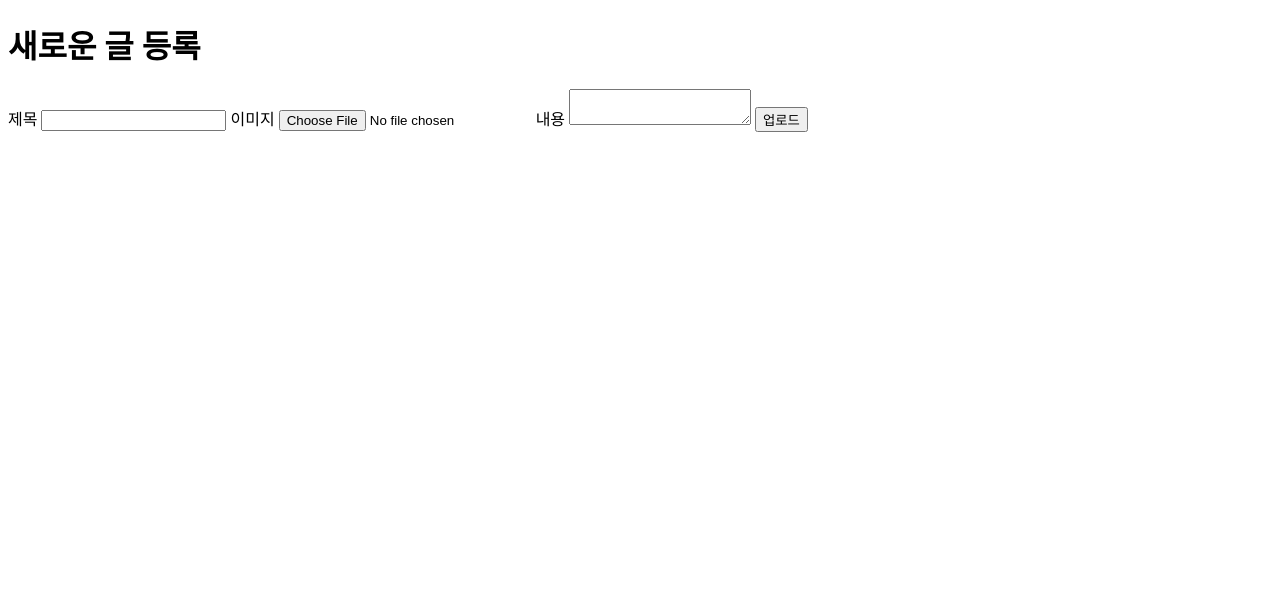
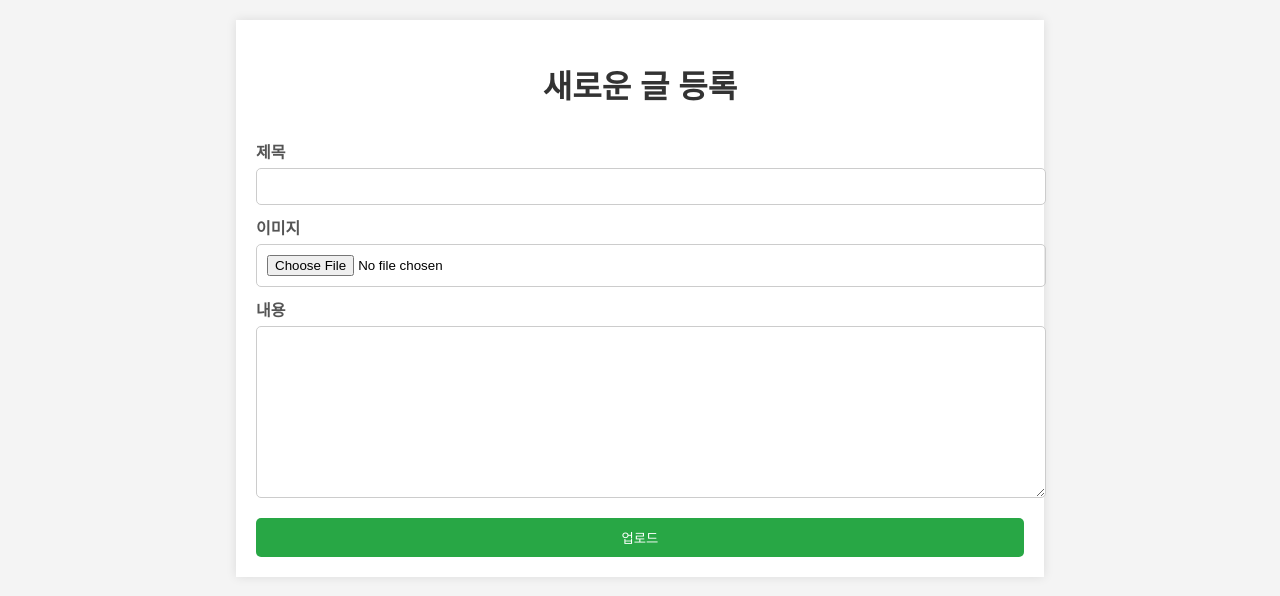
Before and after one commit to hyunjin1999/ONSEMI, a Django app: template blog_app/templates/blog_app/upload.html in a window 1280 px wide. Shown: the top 596 px of the page. Run offline with Django 3.2, Linux system fonts and the light colour scheme; the template is opened without the code that fills it, so the values that code supplies are empty.

Commit message:
feat: 변수 수정

```diff
--- a/blog_app/forms.py
+++ b/blog_app/forms.py
@@ -3,10 +3,10 @@ from blog_app.models import *
 
 class PostForm(forms.ModelForm):
     class Meta:
-        model = Post
+        model = Blog
         fields = ['title', 'content', 'image']
 
 class CommentForm(forms.ModelForm):
     class Meta:
         model = Comment
-        fields = ['text']
+        fields = ['content']
--- a/blog_app/templates/blog_app/upload.html
+++ b/blog_app/templates/blog_app/upload.html
@@ -2,7 +2,59 @@
 <html lang="en">
 <head>
     <meta charset="UTF-8">
-        <title>Post</title>
+    <title>새로운 글 등록</title>
+    <style>
+        body {
+            font-family: Arial, sans-serif;
+            background-color: #f4f4f4;
+            margin: 0;
+            padding: 0;
+        }
+        main {
+            width: 60%;
+            margin: 20px auto;
+            padding: 20px;
+            background-color: #fff;
+            box-shadow: 0 0 10px rgba(0, 0, 0, 0.1);
+        }
+        h1 {
+            text-align: center;
+            color: #333;
+        }
+        form {
+            display: flex;
+            flex-direction: column;
+        }
+        label {
+            margin-top: 10px;
+            font-weight: bold;
+            color: #555;
+        }
+        input[type="text"],
+        input[type="file"],
+        textarea {
+            width: 100%;
+            padding: 10px;
+            margin-top: 5px;
+            border: 1px solid #ccc;
+            border-radius: 5px;
+        }
+        textarea {
+            height: 150px;
+        }
+        button {
+            margin-top: 20px;
+            padding: 10px 20px;
+            background-color: #28a745;
+            color: #fff;
+            border: none;
+            border-radius: 5px;
+            cursor: pointer;
+        }
+        button:hover {
+            background-color: #218838;
+        }
+    </style>
 </head>
 <body>
     <main>
@@ -13,10 +65,10 @@
             <label for="title">제목</label>
             <input type="text" id="title" name="title" required>
 
-                <label for="title">이미지</label>
-                <input type="file" id="image" name="image" required>
+            <label for="image">이미지</label>
+            <input type="file" accept="image/*" id="image" name="image">
 
-                <label for="title">내용</label>
+            <label for="content">내용</label>
             <textarea id="content" name="content" required></textarea>
 
             <button type="submit">업로드</button>
```
Also changed, not shown: blog_app/admin.py (+7 -7 lines), blog_app/models.py (+12 -23 lines), blog_app/templates/blog_app/post_list.html (+69 -1 lines), blog_app/urls.py (+10 -11 lines), blog_app/views/detail_views.py (+7 -7 lines), blog_app/views/post_views.py (+4 -4 lines), blog_app/views/upload_views.py (+4 -4 lines), auth_app/migrations/0001_initial.py (added), blog_app/migrations/0001_initial.py (added), blog_app/migrations/0002_rename_user_id_blog_author_like.py (deleted). Lines whose indentation alone changed are shown as unchanged.
